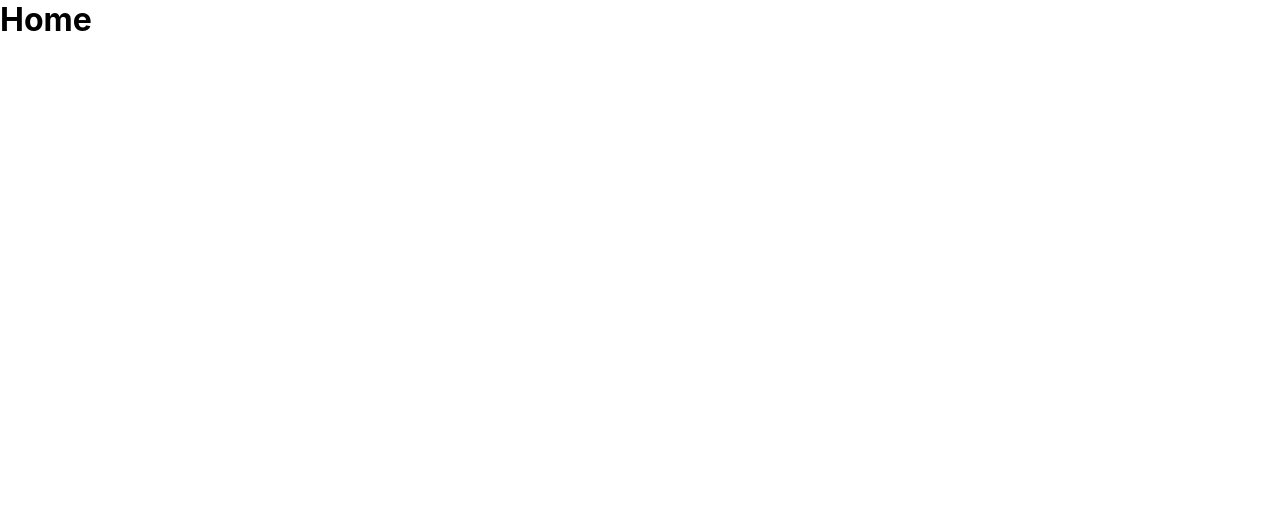
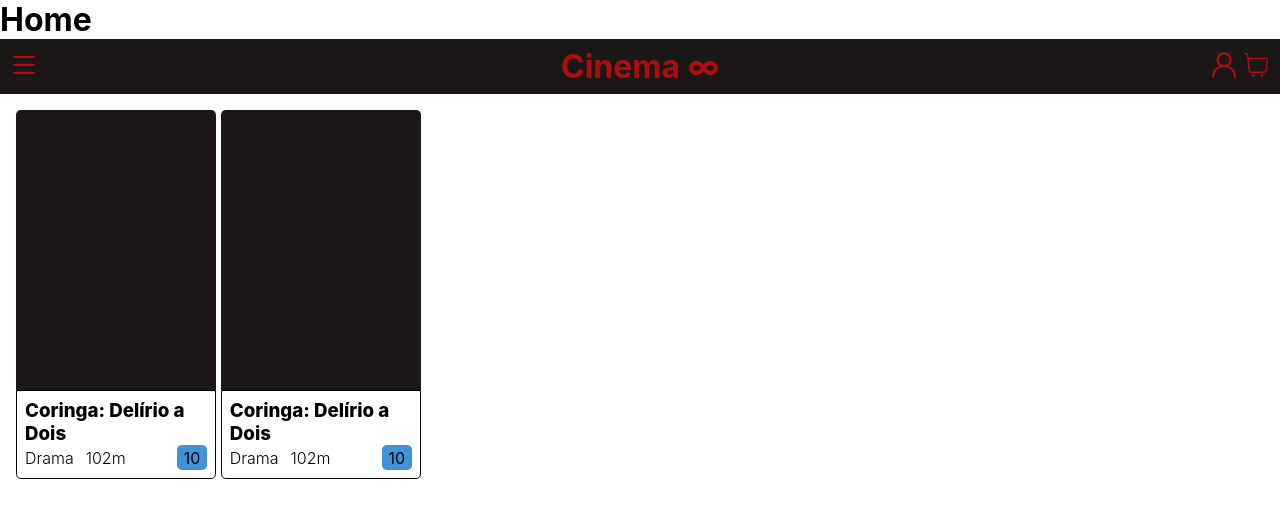
Before and after one commit to PedroCeglia/Projeto-Cinema-INFNET, a React (Create React App) app: page / in a window 1280 px wide. Shown: the top 518 px of the page. Built offline with nearby package versions, Linux system fonts and the light colour scheme.

Commit message:
Add Header / Card component

```diff
--- a/package.json
+++ b/package.json
@@ -8,8 +8,9 @@
     "@testing-library/user-event": "^13.5.0",
     "react": "^18.3.1",
     "react-dom": "^18.3.1",
+    "react-icons": "^5.3.0",
     "react-router-dom": "^6.26.1",
-    "react-scripts": "5.0.1",
+    "react-scripts": "^5.0.1",
     "web-vitals": "^2.1.4"
   },
   "scripts": {
--- a/public/index.html
+++ b/public/index.html
@@ -24,7 +24,7 @@
       work correctly both with client-side routing and a non-root public URL.
       Learn how to configure a non-root public URL by running `npm run build`.
     -->
-    <title>React App</title>
+    <title>Cinema Infinito</title>
   </head>
   <body>
     <noscript>You need to enable JavaScript to run this app.</noscript>
--- /dev/null
+++ b/src/App.jsx
@@ -0,0 +1,15 @@
+import Card from './components/Card'
+import Header from './components/Header'
+import './styles.css'
+
+export default function App(){
+    return(
+        <div className="App">
+            <Header />
+            <div className="containerCards">
+                <Card />
+                <Card />
+            </div>
+        </div>
+    )
+}
--- /dev/null
+++ b/src/components/Card/index.jsx
@@ -0,0 +1,39 @@
+import './styles.css'
+
+export default function Card(){
+
+    let coresIndicacao = {
+        10: '#4193D5',
+        12: '#F2C346',
+        14: '#E6883C',
+        16: '#D9382F',
+        18: '#12100D',
+        L: '#4AA35A'
+    }
+
+    let filme = {
+        titulo: 'Coringa: Delírio a Dois ',
+        genero: 'Drama',
+        duracao: '102m',
+        indicacao: 10
+    }
+
+    const corIndicacao = (indicacao) => {
+        let indexCor = Object.keys(coresIndicacao).indexOf(String(indicacao))
+        return Object.values(coresIndicacao)[indexCor]
+    }
+
+    return(
+        <div className="card">
+            <div className="img"></div>
+            <div className="infos">
+            <h3 className='titulo'>{filme.titulo}</h3>
+                <p className="genero">Drama</p>
+                {/* <p className="separador">●</p> */}
+                <p className="duracao">102m</p>
+                {/* <p className="separador">●</p> */}
+                <p className="indicacao" style={{backgroundColor: corIndicacao(filme.indicacao)}}>{filme.indicacao}</p>
+            </div>
+        </div>
+    )
+}
--- /dev/null
+++ b/src/components/Card/styles.css
@@ -0,0 +1,62 @@
+.card{
+    display: flex;
+    flex-direction: column;
+    border-bottom: none;
+    height: 400px;
+    width: 200px;
+    /* margin: 1rem; */
+}
+
+.card .img{
+    background-color: var(--black);
+    height: 70%;
+
+    border-top-left-radius: var(--bd-radius);
+    border-top-right-radius: var(--bd-radius);
+}
+
+.card .infos{
+    display: grid;
+    align-items: center;
+    grid-template-columns: repeat(3, 1fr);
+    grid-template-rows: 1fr 1fr;
+
+    grid-template-areas:
+    'titulo titulo titulo'
+    'titulo titulo titulo'
+    'genero duracao indicacao';
+
+    padding: .5rem;
+
+    border: 1px solid #000;
+    border-bottom-left-radius: var(--bd-radius);
+    border-bottom-right-radius: var(--bd-radius);
+}
+
+.infos .titulo{
+    grid-area: titulo;
+    font-weight: 800;
+}
+
+.infos .genero{
+    grid-area: genero;
+    font-weight: 300;
+}
+
+.infos .duracao{
+    grid-area: duracao;
+    font-weight: 300;
+}
+
+.infos .indicacao{
+    display: flex;
+    justify-content: center;
+    align-items: center;
+    justify-self: flex-end;
+
+    width: 30px;
+    height: 25px;
+    border-radius: var(--bd-radius);
+
+    grid-area: indicacao;
+}
--- /dev/null
+++ b/src/components/Header/index.jsx
@@ -0,0 +1,53 @@
+import { useState } from 'react';
+import './styles.css'
+
+import { BsList } from "react-icons/bs";
+import { BsX } from "react-icons/bs";
+import { GoPerson } from "react-icons/go";
+import { CiShoppingCart } from "react-icons/ci";
+
+
+export default function Header(){
+
+    const [icone, setIcone] = useState(CiShoppingCart)
+
+    const clickMenuMobile = (btn) => {
+        let menuOptionsMobile = document.querySelector('.menuOptions')
+        menuOptionsMobile.classList.add('open')
+        setIcone(BsX)
+        console.log(btn.innerHtml)
+
+        document.addEventListener('click', (click) => {
+            let displayStyle = window.getComputedStyle(menuOptionsMobile).opacity === '1';
+            let cliqueOpcaoMenu = click.target.nodeName === 'LI' && click.target.parentElement.classList.contains('menuOptions')
+
+            if(displayStyle){
+                if(!menuOptionsMobile.contains(click.target) || cliqueOpcaoMenu){
+                    menuOptionsMobile.classList.remove('open')
+                    setIcone(CiShoppingCart)
+                }
+            }
+        })
+    }
+
+    return(
+        <header>
+            <span className='menuMobile' onClick={(e) => clickMenuMobile(e.target)}><BsList /></span>
+
+            <h1>Cinema ∞</h1>
+            <nav>
+                <ul className='menuOptions'>
+                    <li>Programação</li>
+                    <li>Em Cartaz</li>
+                    <li>Em Breve</li>
+                    <li>Pré-Venda</li>
+                    <li>Sua Sessão</li>
+                </ul>
+            </nav>
+            <div className='btnsMenu'>
+                <span><GoPerson /></span>
+                <span>{icone}</span>
+            </div>
+        </header>
+    )
+}
--- /dev/null
+++ b/src/components/Header/styles.css
@@ -0,0 +1,67 @@
+header{
+    display: grid;
+    grid-template-columns: 1fr 1.5fr 1fr;
+    grid-template-rows: 1fr;
+    align-items: center;
+
+    position: relative;
+
+    padding: .5rem;
+
+    background-color: var(--black);
+    color: var(--primary-color);
+}
+
+header .menuOptions{
+    list-style: none;
+    position: absolute;
+    top: 0;
+    left: 0;
+    z-index: -1;
+
+    height: 100vh;
+    width: 0;
+    opacity: 0;
+    visibility: hidden;
+
+    transition: all .5s ease-in-out;
+
+    background-color: var(--black);
+}
+
+header .menuOptions.open{
+    width: 80vw;
+    opacity: 1;
+    visibility: visible;
+    z-index: 2;
+}
+
+.menuOptions li{
+    padding: 1.5rem;
+    border-bottom: 1px solid var(--primary-color);
+    text-transform: uppercase;
+    font-weight: 800;
+    text-wrap: nowrap;
+
+    cursor: pointer;
+}
+
+header h1{
+    text-align: center;
+    text-wrap: nowrap;
+}
+
+header .btnsMenu{
+    display: flex;
+    grid-column: 3 / 4;
+    grid-row: 1;
+    flex-direction: row;
+    justify-content: flex-end;
+    align-items: center;
+}
+
+header span{
+    font-size: 2rem;
+    cursor: pointer;
+    height: 35px;
+}
--- a/src/index.js
+++ b/src/index.js
@@ -2,10 +2,12 @@ import React from 'react';
 import ReactDOM from 'react-dom/client';
 import './index.css';
 import Rotas from "./Rotas"
+import App from './App';
 
 const root = ReactDOM.createRoot(document.getElementById('root'));
 root.render(
   <React.StrictMode>
     <Rotas />
+    <App />
   </React.StrictMode>
 );
--- /dev/null
+++ b/src/styles.css
@@ -0,0 +1,18 @@
+*{
+    margin: 0;
+    padding: 0;
+    box-sizing: border-box;
+}
+
+:root{
+    --black: #1b1717;
+    --primary-color: #af0d0d;
+    --bd-radius: .3rem;
+}
+
+.containerCards{
+    display: flex;
+    flex-direction: row;
+    padding: 1rem;
+    gap: .3rem;
+}
```
Also changed, not shown: 1 other file (tests, documents, lock files or other folders).
